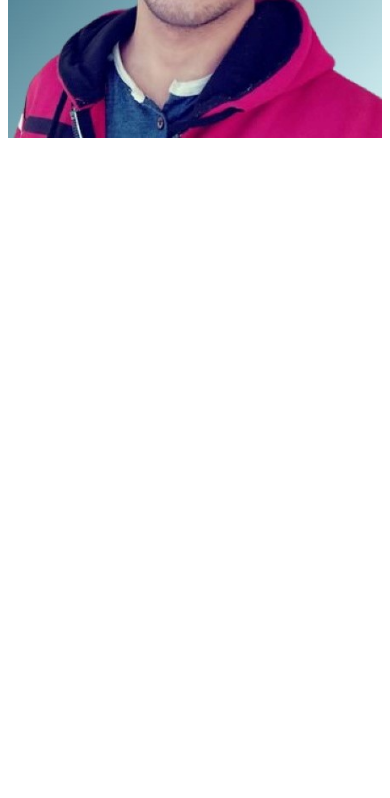
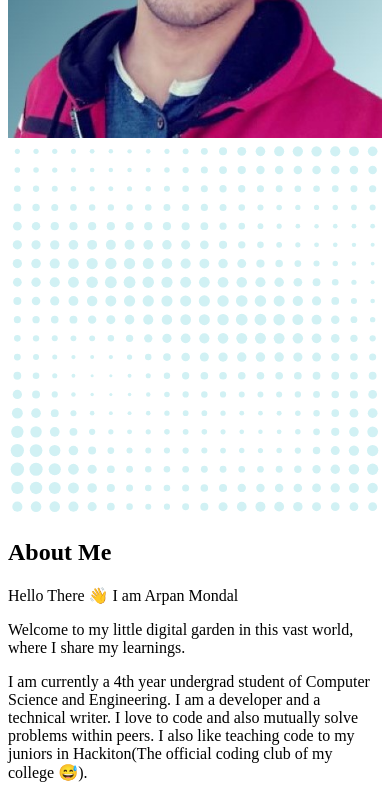
Before and after one commit to arp99/new-portfolio, a Next.js app: page / in a window 390 px wide. Shown: the part 1156-1954 px from the top of the page. Before the commit the page ends 1306 px from the top, so only its background shows below. Built offline with nearby package versions, Linux system fonts and the light colour scheme.

Commit message:
Add section2

```diff
--- /dev/null
+++ b/Components/Section2.js
@@ -0,0 +1,65 @@
+const Section2 = () => {
+  return (
+    <section className="w-full h-screen realtive flex flex-col mt-12 md:flex-row">
+      <div className="w-4/5 py-5 px-24 relative">
+        <img
+          src="/assets/mat2.svg"
+          alt="blob"
+          className="w-32 h-28 absolute left-56 -top-12"
+        />
+        <h1 className="font-black relative z-30 text-5xl text-pallet1-navyBlue">
+          About Me
+        </h1>
+        <article className="mt-5">
+          <p className="text-xl text-pallet1-blueGrotto mb-3">
+            Hello There 👋 I am{" "}
+            <span className="text-pallet1-navyBlue font-medium">
+              Arpan Mondal
+            </span>
+          </p>
+          <p className="text-xl text-pallet1-blueGrotto mb-3">
+            Welcome to my little digital garden in this vast world, where I
+            share my learnings.
+          </p>
+          <p className="text-xl text-pallet1-blueGrotto mb-3">
+            I am currently a 4th year undergrad student of Computer Science and
+            Engineering. I am a developer and a technical writer. I love to code
+            and also mutually solve problems within peers. I also like teaching
+            code to my juniors in Hackiton(The official coding club of my
+            college 😅).
+          </p>
+          <p className="text-xl text-pallet1-blueGrotto mb-3">
+            Though I have worked with various technologies, my inclination and
+            strengths lies towards frontend side of things. I have worked with
+            Javascript, Typescript, React, Redux, Nextjs, Jest. I have also
+            worked with various backend technologies like Nodejs, Expressjs,
+            MongoDB.
+          </p>
+          <p className="text-xl text-pallet1-blueGrotto mb-3">
+            I started Web development in the covid lockdown, back in
+            April 2020 and most of it at <span className="text-pallet1-navyBlue font-medium underline">
+              <a href="https://neog.camp/" target="_blank">neoG Camp</a>
+            </span>, a Cohort Based Course taught by <span className="text-pallet1-navyBlue font-medium underline">
+                <a href="https://tanaypratap.com/" target="_blank">Tanay Pratap</a>.
+            </span> The team based learning and getting inspiration from peer groups really boosted my confidence and skillset in web development.
+          </p>
+          <p className="text-xl text-pallet1-blueGrotto mb-3">
+                Apart From web development I also like solving DSA problems, Before web development I used to do Competitive Programming, but couldn't get much success 😥 there, So shifted towards development.
+          </p>
+        </article>
+            <img
+                src="/assets/mat.svg"
+                alt="blob"
+                className="w-32 h-32 absolute md:right-20"
+            />
+            <img
+                src="/assets/rings.svg"
+                alt="blob"
+                className="w-56 h-40 absolute md:right-2 md:top-1"
+            />
+      </div>
+    </section>
+  );
+};
+
+export default Section2;
--- a/pages/index.js
+++ b/pages/index.js
@@ -1,11 +1,13 @@
 import Section1 from "../Components/Section1"
+import Section2 from "../Components/Section2"
 
 export default function Home() {
   return (
         <main
-          className="w-screen min-h-screen m-0 p-0 box-border"
+          className="w-full min-h-screen m-0 p-0 box-border"
         >
           <Section1 />
+          <Section2 />
         </main>
   )
 }
```
Also changed, not shown: public/assets/mat2.svg (added), public/assets/rings.svg (added).
